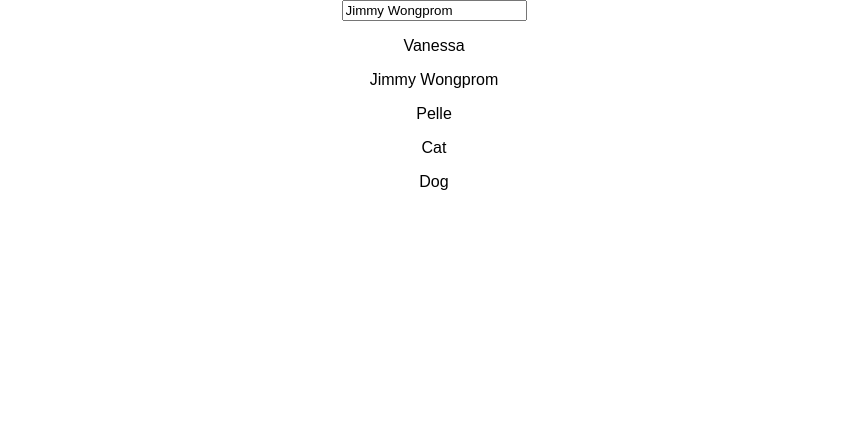
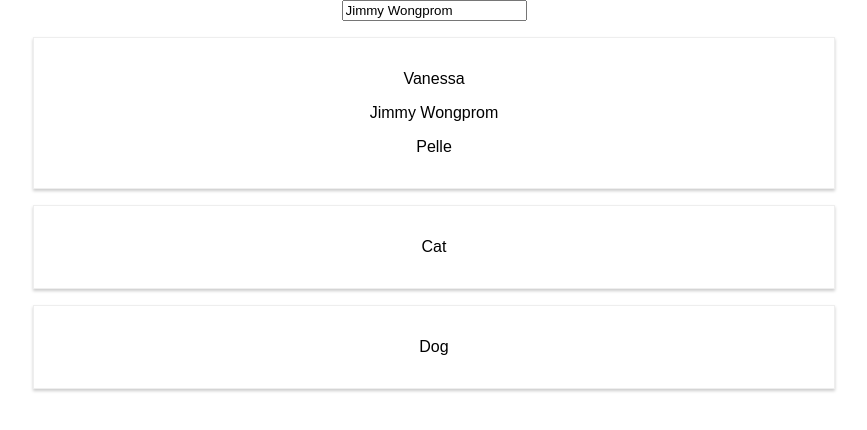
Before and after one commit to wongprom/react-complete-guide-assignment, a React (Create React App) app: page / in a window 1280 px wide. Shown: the top 430 px of the page, without its empty margins (206-1073 px from the left). Built offline with nearby package versions, Linux system fonts and the light colour scheme.

Commit message:
Style output div with stylesheet

```diff
--- /dev/null
+++ b/src/UserOutput/UserOutput.css
@@ -0,0 +1,9 @@
+.OutputBox{
+    width: 60%;
+    margin: 16px auto;
+    border:1px solid #eee;
+    box-shadow: 0 2px 3px #ccc;
+    padding: 16px;
+    text-align: center;
+
+}
--- a/src/UserOutput/UserOutput.js
+++ b/src/UserOutput/UserOutput.js
@@ -1,8 +1,9 @@
 import React from 'react';
+import './UserOutput.css';
 
 const Output = (props) => {
     return(
-        <div>
+        <div className = "OutputBox">
             <p onClick = {props.changeName}> {props.oneGirl}</p>
             <p>{props.peopleZero}</p>
             <p>{props.peopleOne}</p>
```
Also changed, not shown: 1 other file (tests, documents, lock files or other folders).
